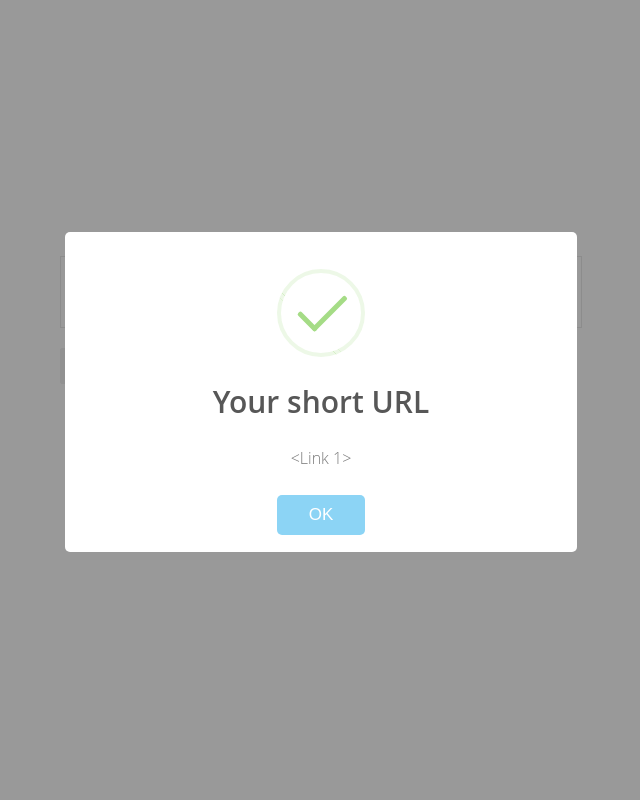
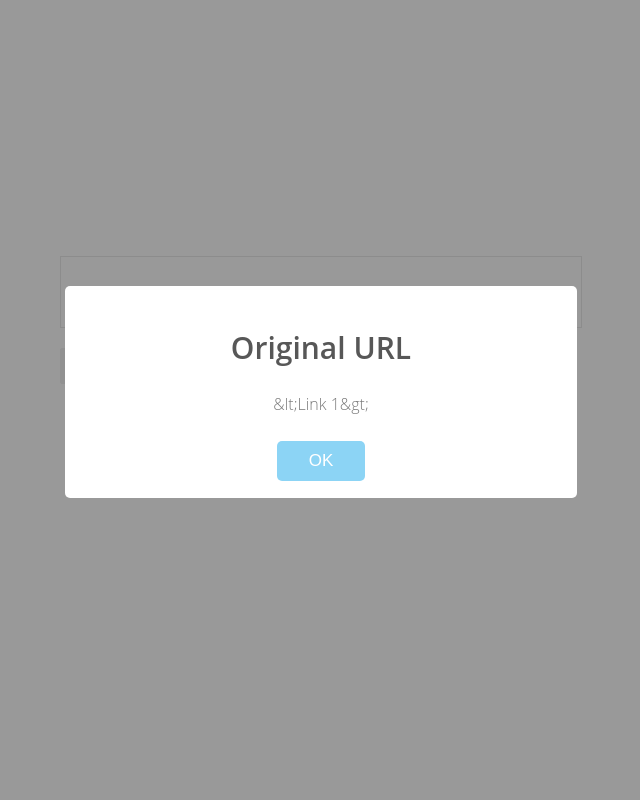
Before and after one commit to mkahramana/short-it, a Flask app: template templates/index.html in a window 1280 px wide. Shown: the whole page, without its empty margins (319-959 px from the left). Run offline with Flask 2, Linux system fonts and the light colour scheme; the template is opened without the code that fills it: values that come from a table or form of the project are taken from there, others are empty; tables that the repository leaves empty hold one stand-in row (values such as "Sample post"); some libraries are stand-ins or nearby versions.

Commit message:
some fixes

```diff
--- a/app.py
+++ b/app.py
@@ -21,7 +21,7 @@
 class Link(db.Model):
     id = db.Column(db.Integer, primary_key=True, autoincrement=True)
     url = db.Column(db.String(255), unique=True)
-    shortenedURL = db.Column(db.String(6), unique=True)
+    shortenURL = db.Column(db.String(6), unique=True)
 
 
 @app.route('/')
@@ -38,17 +38,16 @@
             return render_template('index.html', error=error)
         else:
             url = discard_http(url)
-            if not url[-1] is '+':
-                is_db = Link.query.filter_by(url=url).first()
-                if not is_db:
-                    base_encode = encode()
-                    save_to_db(url, base_encode)
-                    shortened_url = 'http://' + HOST + ':' + str(PORT) + '/' + base_encode
-                    return render_template('index.html', shortened_url=shortened_url)
-                else:
-                    encode_string = Link.query.filter_by(url=url).first().shortenedURL
-                    shortened_url = 'http://' + HOST + ':' + str(PORT) + '/' + encode_string
-                    return render_template('index.html', shortened_url=shortened_url)
+            is_db = Link.query.filter_by(url=url).first()
+            if not is_db:
+                base_encode = encode()
+                save_to_db(url, base_encode)
+                shortened_url = 'http://' + HOST + ':' + str(PORT) + '/' + base_encode
+                return render_template('index.html', shortened_url=shortened_url)
+            else:
+                encode_string = Link.query.filter_by(url=url).first().shortenedURL
+                shortened_url = 'http://' + HOST + ':' + str(PORT) + '/' + encode_string
+                return render_template('index.html', shortened_url=shortened_url)
 
 
 @app.route('/<encode_string>')
@@ -63,8 +62,8 @@
     else:
         encode_string = encode_string[:-1]
         decode_string = decode(encode_string)
-        shortened_url = Link.query.filter_by(id=decode_string).first()
-        return render_template('index.html', shortened_url='http://' + shortened_url.url)
+        original_url = Link.query.filter_by(id=decode_string).first()
+        return render_template('index.html', original_url='http://' + original_url.url)
 
 
 def valid_url(url):
@@ -85,14 +84,12 @@
     return url
 
 
-def save_to_db(url, shortenedURL):
+def save_to_db(url, shorten_url):
     is_db = Link.query.filter_by(url=url).first()
     if not is_db:
-        is_db = Link(url=url, shortenedURL=shortenedURL)
+        is_db = Link(url=url, shortenURL=shorten_url)
         db.session.add(is_db)
         db.session.commit()
-        return redirect('/')
-
 
 def to_base_62():
     number = len(Link.query.all())
--- a/templates/index.html
+++ b/templates/index.html
@@ -30,11 +30,19 @@
                 });
             </script>
         {% endif %}
+        {% if original_url %}
+            <script>
+                swal({
+                    title: "Original URL",
+                    text: "{{original_url}}"
+                });
+            </script>
+        {% endif %}
         {% if error %}
             <script>
                 swal({
                     title: "{{error}}",
-                    type: "error",
+                    type: "error"
                 });
             </script>
         {% endif %}
```
